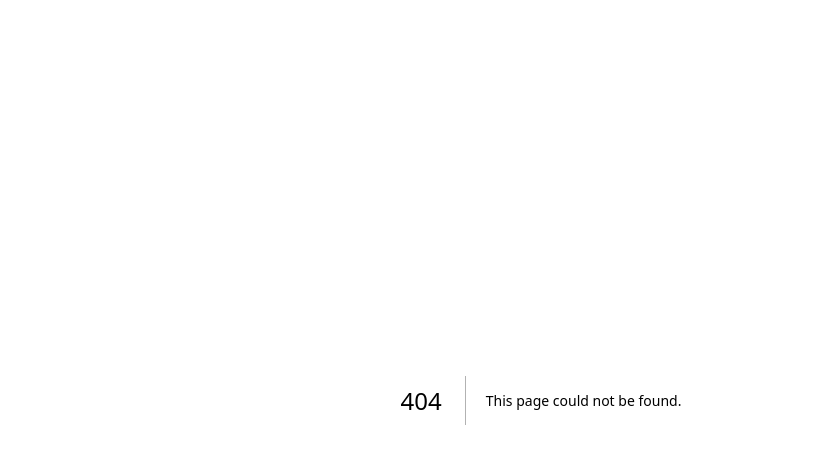
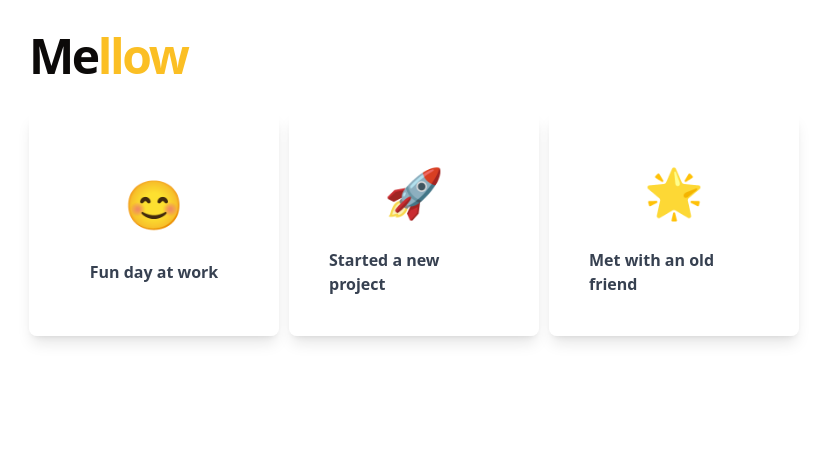
Before and after one commit to mark-p7/Melloww, a Next.js app in the folder mellow/: page /feed in a window 1280 px wide. Before the commit this address had no page. Shown: the top 464 px of the page, without its empty margins (99-926 px from the left). Built offline with nearby package versions, Linux system fonts and the light colour scheme; no server answers.

Commit message:
feed page basic

```diff
--- /dev/null
+++ b/mellow/app/feed/page.tsx
@@ -0,0 +1,55 @@
+"use client";
+import { useUser } from '@auth0/nextjs-auth0/client';
+import Link from "next/link";
+import { useRouter } from "next/navigation";
+import { Accordion, AccordionContent, AccordionItem, AccordionTrigger } from "@/components/ui/accordion";
+import { useState, useEffect } from 'react';
+
+export default function Feed() {
+    const { user, error, isLoading } = useUser();
+    const router = useRouter();
+
+    // Example journals data - replace this with actual data fetching logic
+    const [journals, setJournals] = useState([
+        { id: 1, emoji: '😊', title: 'Fun day at work' },
+        { id: 2, emoji: '🚀', title: 'Started a new project' },
+        { id: 3, emoji: '🌟', title: 'Met with an old friend' },
+
+    ]);
+
+    useEffect(() => {
+        // Here you would fetch the journals from your API instead of using the static data above
+    }, []);
+
+    return (
+        <div className="w-full h-full flex flex-col items-center py-8 px-4 lg:px-32">
+          <div className="w-full max-w-screen-xl"> {/* Adjust max width as needed */}
+
+            <h1 className="text-left font-bold tracking-tighter text-5xl mb-5">
+              Me<span className="text-amber-400">llow</span>
+            </h1>
+            {/* ... other content */}
+
+            {/* Cards container */}
+            <div className="grid grid-cols-1 sm:grid-cols-2 md:grid-cols-3 xl:grid-cols-4 2xl:grid-cols-5 gap-4 mt-8">
+              {journals.map((journal) => (
+                <div
+                  key={journal.id}
+                  className="flex flex-col items-center justify-center p-10 rounded-lg shadow-lg"
+                  style={{ width: '250px', backgroundColor: 'rgba(255, 255, 255, 0.5)' }}
+                >
+                  {/* Emoji container */}
+                  <div className="w-20 h-20 flex items-center justify-center rounded mb-4" >
+                    <span className="text-5xl">{journal.emoji}</span>
+                  </div>
+                  {/* Title */}
+                  <span className="text-md font-bold text-gray-700">
+                    {journal.title}
+                  </span>
+                </div>
+              ))}
+            </div>
+          </div>
+        </div>
+      );
+}
```
